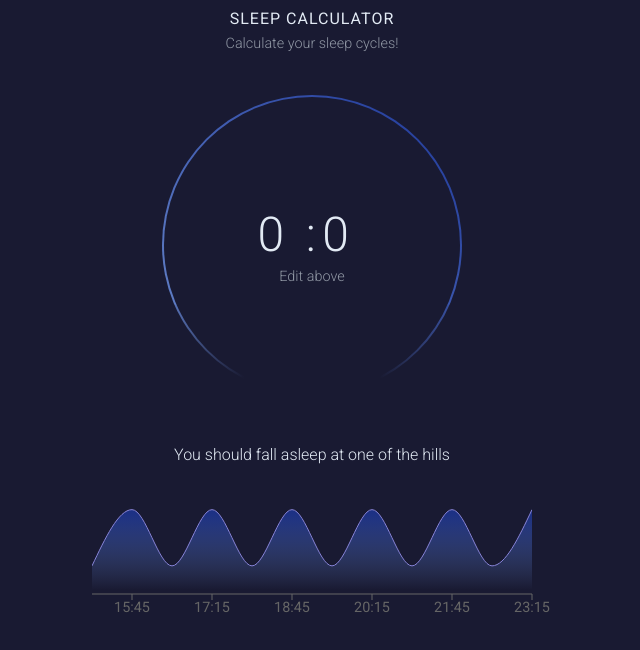
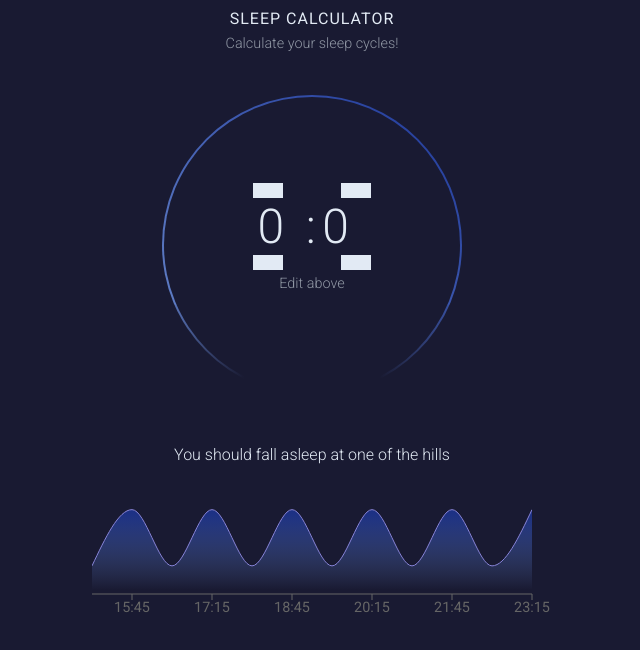
Before and after one commit to snoh666/sleep-cycle-calculator, a React (Create React App) app: page / in a window 1280 px wide. Shown: the top 650 px of the page, without its empty margins (328-968 px from the left). Built offline with nearby package versions, Linux system fonts and the light colour scheme.

Commit message:
Minimal version of increasing and decreasing buttons on time

```diff
--- a/src/components/Form.jsx
+++ b/src/components/Form.jsx
@@ -10,28 +10,56 @@ function Form({ setHrsMins }) {
   const formElement = useRef();
 
   const updateHours = e => {
-    const { value } = e.target;
+    let value;
+    if (e === 'increase') {
+      value = hours + 1;
+    } else if (e === 'decrease') {
+      value = hours - 1;
+    } else {
+      value = e.target.value;
+    }
 
-    if (value > 24) {
-      setHours(24);
-    } else if (value < 0 || value.length === 0) {
+    if (value > 23) {
+      if (e === 'increase') {
         setHours(0);
       } else {
-      e.target.value = parseInt(e.target.value);
-      setHours(parseInt(e.target.value));
+        setHours(23);
+      }
+    } else if (value < 0 || value.length === 0) {
+      if (e === 'decrease') {
+        setHours(0);
+      } else {
+        setHours(23);
+      }
+    } else {
+      setHours(parseInt(value));
     }
   };
 
   const updateMinutes = e => {
-    const { value } = e.target;
+    let value;
+    if (e === 'increase') {
+      value = minutes + 1;
+    } else if (e === 'decrease') {
+      value = minutes - 1;
+    } else {
+      value = e.target.value;
+    }
 
-    if (value > 60) {
-      setMinutes(60);
-    } else if (value < 0 || value.length === 0) {
+    if (value > 59) {
+      if (e === 'increase') {
         setMinutes(0);
       } else {
-      e.target.value = parseInt(e.target.value);
-      setMinutes(parseInt(e.target.value));
+        setMinutes(59);
+      }
+    } else if (value < 0 || value.length === 0) {
+      if (e === 'decrease') {
+        setMinutes(59);
+      } else {
+        setMinutes(0);
+      }
+    } else {
+      setMinutes(parseInt(value));
     }
   };
 
@@ -70,20 +98,29 @@ function Form({ setHrsMins }) {
               onSubmit={handleSubmit}
               onChange={onFormChange}
             >
+              <InputWrapper>
+                <InputArrow isUp onClick={_ => updateHours('increase')} />
                 <StyledInput
                   type='number'
                   max='24'
                   value={hours}
                   onChange={updateHours}
                   align='end'
+                  readonly
                 />
+                <InputArrow onClick={_ => updateHours('decrease')} />
+              </InputWrapper>
               <span>:</span>
+              <InputWrapper>
+                <InputArrow isUp onClick={_ => updateMinutes('increase')} />
                 <StyledInput
                   type='number'
                   max='60'
                   value={minutes}
                   onChange={updateMinutes}
                 />
+                <InputArrow onClick={_ => updateMinutes('decrease')} />
+              </InputWrapper>
             </form>
           </TimeOutput>
           <StyledSubInfo>Edit above</StyledSubInfo>
@@ -167,9 +204,33 @@ const TimeOutput = styled.div`
   font-weight: 100;
 `;
 
-const StyledInput = styled.input`
+const InputWrapper = styled.div`
+  display: inline-block;
   width: auto;
   max-width: 75px;
+
+  position: relative;
+`;
+
+const InputArrow = styled.div`
+  position: absolute;
+  ${props => {
+    if (props.isUp) {
+      return 'top: -15px;';
+    }
+
+    return 'bottom: -15px;';
+  }}
+  left: 50%;
+  transform: translateX(-50%);
+
+  width: 30px;
+  height: 15px;
+  background-color: ${props => props.theme.grey};
+`;
+
+const StyledInput = styled.input`
+  width: 100%;
 
   background: transparent;
   border: none;
@@ -185,7 +246,7 @@ const StyledInput = styled.input`
 `;
 
 const StyledSubInfo = styled.p`
-  margin-top: 5px;
+  margin-top: 20px;
   font-size: 0.9rem;
   color: ${props => props.theme.greyDark};
   font-weight: 200;
```
Lines whose indentation alone changed are shown as unchanged.
